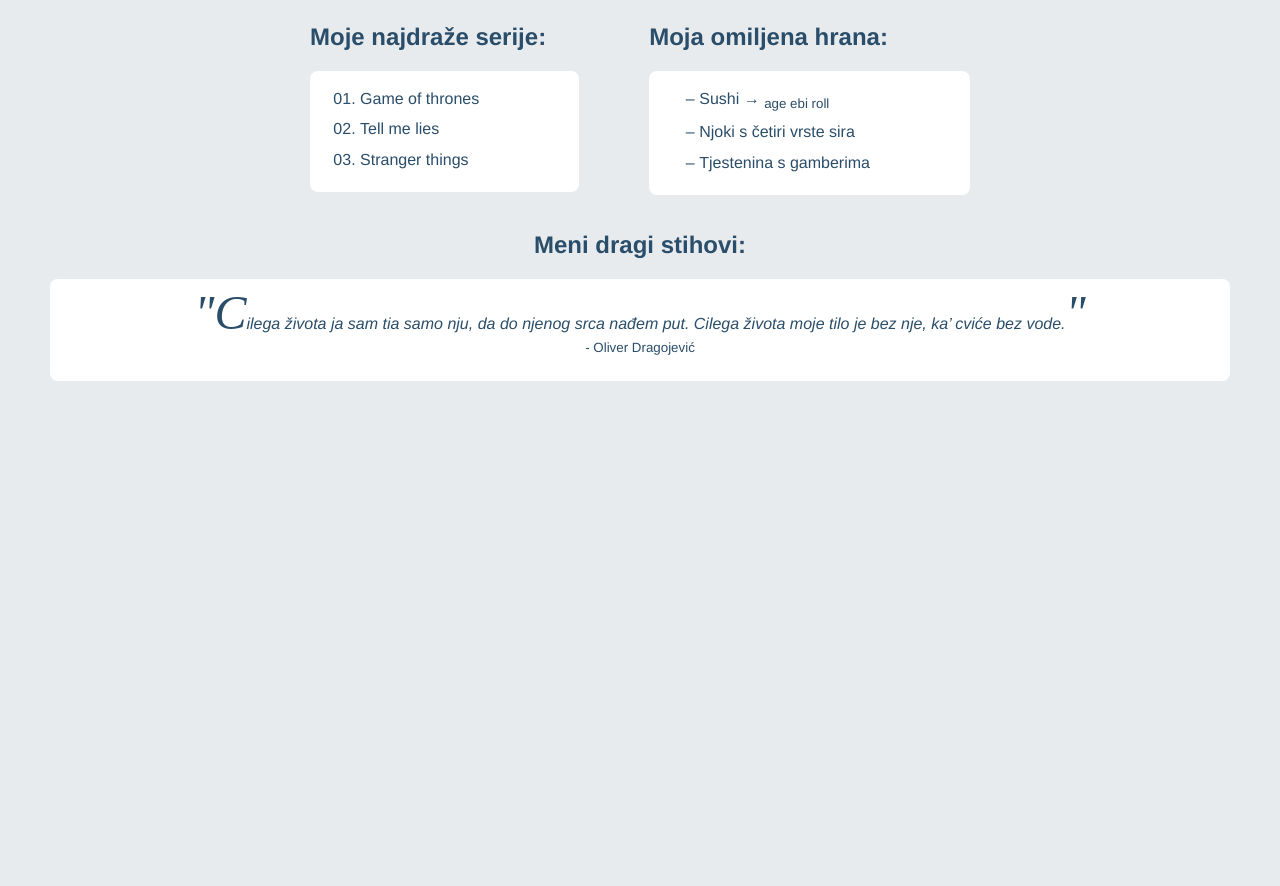
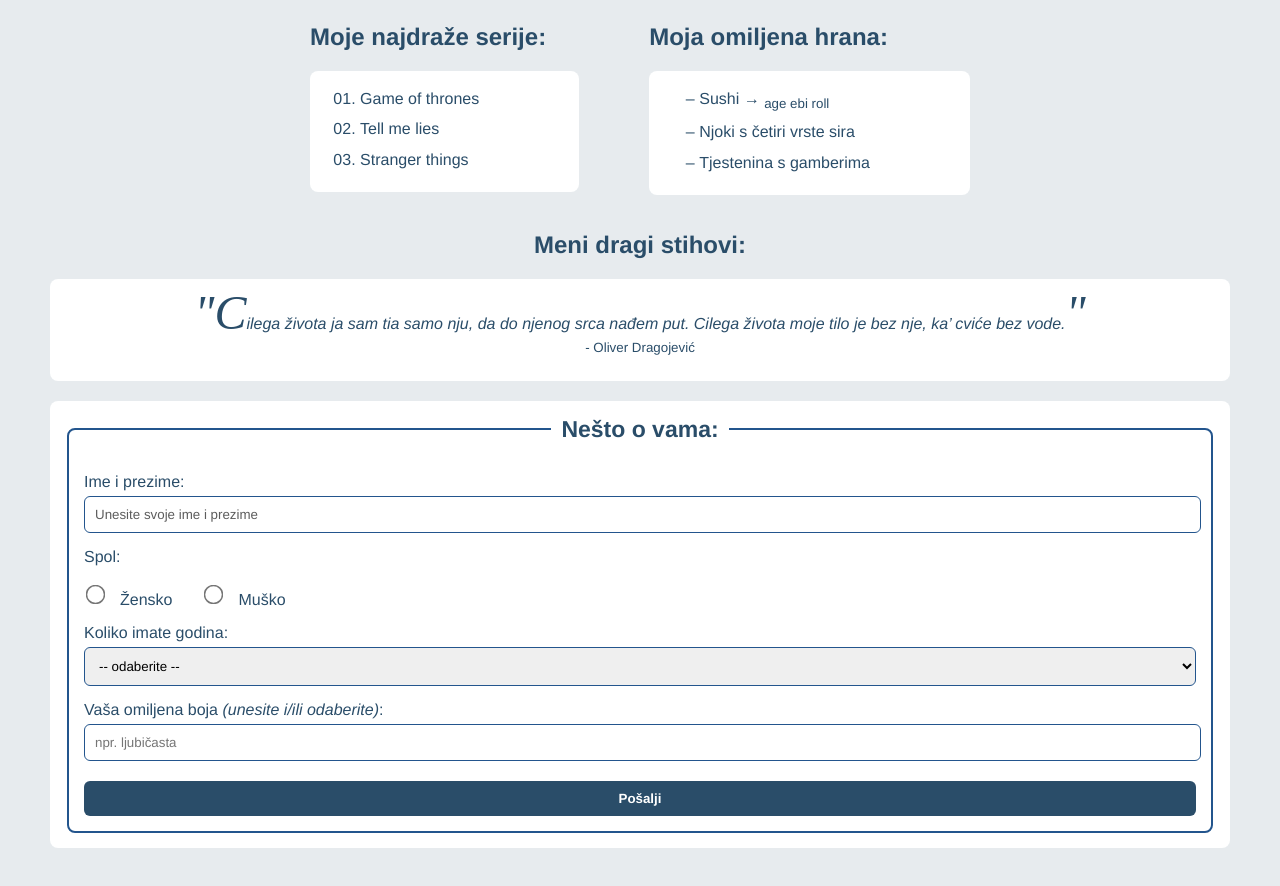
Before and after one commit to LanaHutinski/Multimedijske-komunikacije, a plain HTML site: page index.html in a window 1280 px wide. Shown: the part 587-1473 px from the top of the page. Before the commit the page ends 1018 px from the top, so only its background shows below. Drawn offline with Linux system fonts and the light colour scheme.

Commit message:
Add files via upload

```diff
--- a/index.html
+++ b/index.html
@@ -40,5 +40,36 @@
 		<em><span>"C</span>ilega života ja sam tia samo nju, da do njenog srca nađem put. Cilega života moje tilo je bez nje, ka’ cviće bez vode.<span>"</span></br></em>
 		<sup>- Oliver Dragojević</sup>
 	</p>
+	<form action="#" method="post">
+        <fieldset>
+            <legend>Nešto o vama:</legend>
+            <label for="ime">Ime i prezime:</label>
+            <input type="text" id="ime" name="ime" placeholder="Unesite svoje ime i prezime">
+            <label for="radio">Spol:</label>
+			<div class="spol">
+            <input type="radio" id="zensko" name="spol" value="zensko">
+			<label for="zensko">Žensko</label><br>
+			<input type="radio" id="musko" name="spol" value="musko">
+			<label for="musko">Muško</label><br>
+			</div>
+            <label for="tema">Koliko imate godina:</label>
+            <select id="tema" name="tema">
+                <option value="">-- odaberite --</option>
+                <option value="">0 - 15</option>
+                <option value="">16 - 20</option>
+                <option value="">21 - 25</option>
+                <option value="">26  ≤</option>
+            </select>
+            <label for="boja">Vaša omiljena boja <i>(unesite i/ili odaberite)</i>:</label>
+            <input list="boje" id="boja" name="boja" placeholder="npr. ljubičasta">
+            <datalist id="boje">
+                <option value="Zelena">
+                <option value="Plava">
+                <option value="Žuta">
+                <option value="Crvena">
+            </datalist>
+            <button type="submit">Pošalji</button>
+        </fieldset>
+    </form>
 </body>
 </html>
--- a/style.css
+++ b/style.css
@@ -80,3 +80,89 @@ span {
             margin-top: 20px;
 			text-align: center;
 }
+form {
+            background-color: #FFFFFF;
+            margin-top: 20px;
+            padding: 15px;
+            border-radius: 8px;
+}
+fieldset {
+            border: 2px solid #23558D;
+            border-radius: 8px;
+            padding: 15px;
+}
+legend {
+            font-weight: 600;
+            color: #2A4D69;
+            font-size: 23px;
+            padding: 0 10px;
+			text-align: center;
+}
+label {
+            display: block;
+            margin-top: 15px;
+            font-weight: 500;
+            color: #2A4D69;
+}
+select, button {
+            width: 100%;
+            padding: 10px;
+            margin-top: 5px;
+            border: 1.5px solid #23558D;
+            border-radius: 6px;
+            font-family: 'Helvetica', sans-serif;
+}
+input, datalist {
+			width: 98.5%;
+            padding: 10px;
+            margin-top: 5px;
+            border: 1.5px solid #23558D;
+            border-radius: 6px;
+            font-family: 'Helvetica', sans-serif;
+}
+input:focus, select:focus {
+            outline: none;
+            border-color: #23558D;
+}
+input:hover, select:hover {
+            background-color: #E7EBEE;
+}
+.spol {
+            display: flex;
+            align-items: center;
+            gap: 15px;
+            margin-top: 10px;
+}
+input[type="radio"] {
+            width: auto;
+            accent-color: #23558D;
+            transform: scale(1.5);
+            cursor: pointer;
+}
+label[for="muski"], label[for="zenski"] {
+            display: inline;
+            font-weight: 500;
+            color: #2A4D69;
+}
+button {
+            background-color: #2A4D69;
+            color: white;
+            font-weight: 600;
+            margin-top: 20px;
+            cursor: pointer;
+            border: none;
+}
+button:hover {
+            background-color: #2A6C8F;
+}
+button:active {
+            transform: scale(0.97);
+            background-color: #2A4D69;
+}
+input[type="text"]::placeholder {
+            color: #5C5C5C;
+}
+@media (max-width: 768px) {
+            .popisi {
+                flex-direction: column;
+}
```
